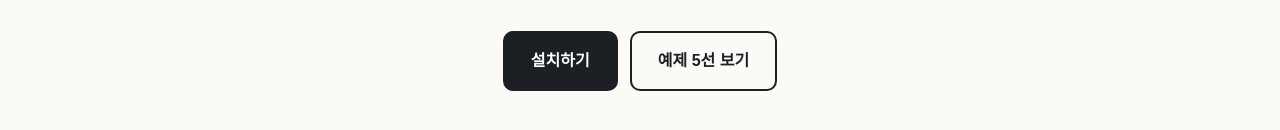
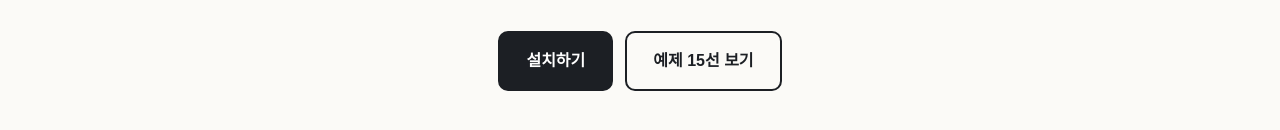
Before and after one commit to changgi/korea-archive-marketplace, a plain HTML site: page docs/index.html in a window 1280 px wide. Shown: the part 434-564 px from the top of the page. Drawn offline with Linux system fonts and the light colour scheme.

Commit message:
v1.90.1 예제 10개 추가(총 15선) + 인스타그램 단독 게시물 10개·캡션·3주 게시 일정
- 실측 예제 6~15: 안중근 3채널·유관순 판결문·단지동맹 신문 반전·TNA Keijo·AWM PD 사진·뉴질랜드·장서각 의궤·근정전·UN 6개 언어·지문 장부
- docs/promo/singles: 카드 10장·captions.txt·수정용 원본, schedule.md, 출처 대장·소개글 확장
- examples.html 예제 6~15 구간, 표기 "예제 15선"

Co-Authored-By: Claude Opus 5.5 <noreply@anthropic.com>
Claude-Session: https://claude.ai/code/session_012tApfmFxEdZuPhU8FMsxkm

```diff
--- a/docs/index.html
+++ b/docs/index.html
@@ -183,7 +183,7 @@ footer{padding:44px 0 60px;text-align:center;color:var(--muted);font-size:.9rem;
     원하면 <b>보고서·카드뉴스·논문 각주</b>까지 만들어 주는 Claude 플러그인입니다.</p>
     <div class="buttons">
       <a class="btn main" href="#install">설치하기</a>
-      <a class="btn sub" href="https://changgi.github.io/korea-archive-mcp/examples.html">예제 5선 보기</a>
+      <a class="btn sub" href="https://changgi.github.io/korea-archive-mcp/examples.html">예제 15선 보기</a>
     </div>
     <div class="facts">
       <span>🌏 문서고 <b>30곳</b></span>
```
Also changed, not shown: 2 other files.
